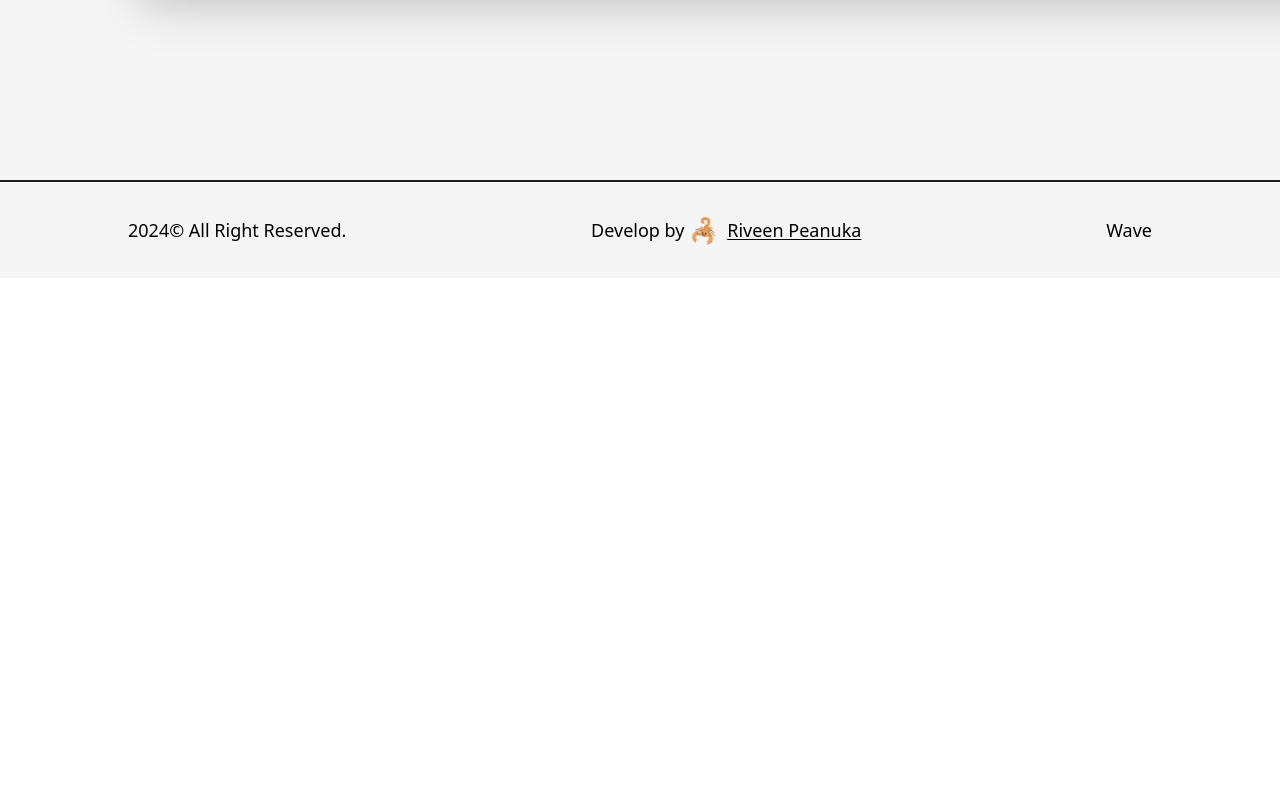
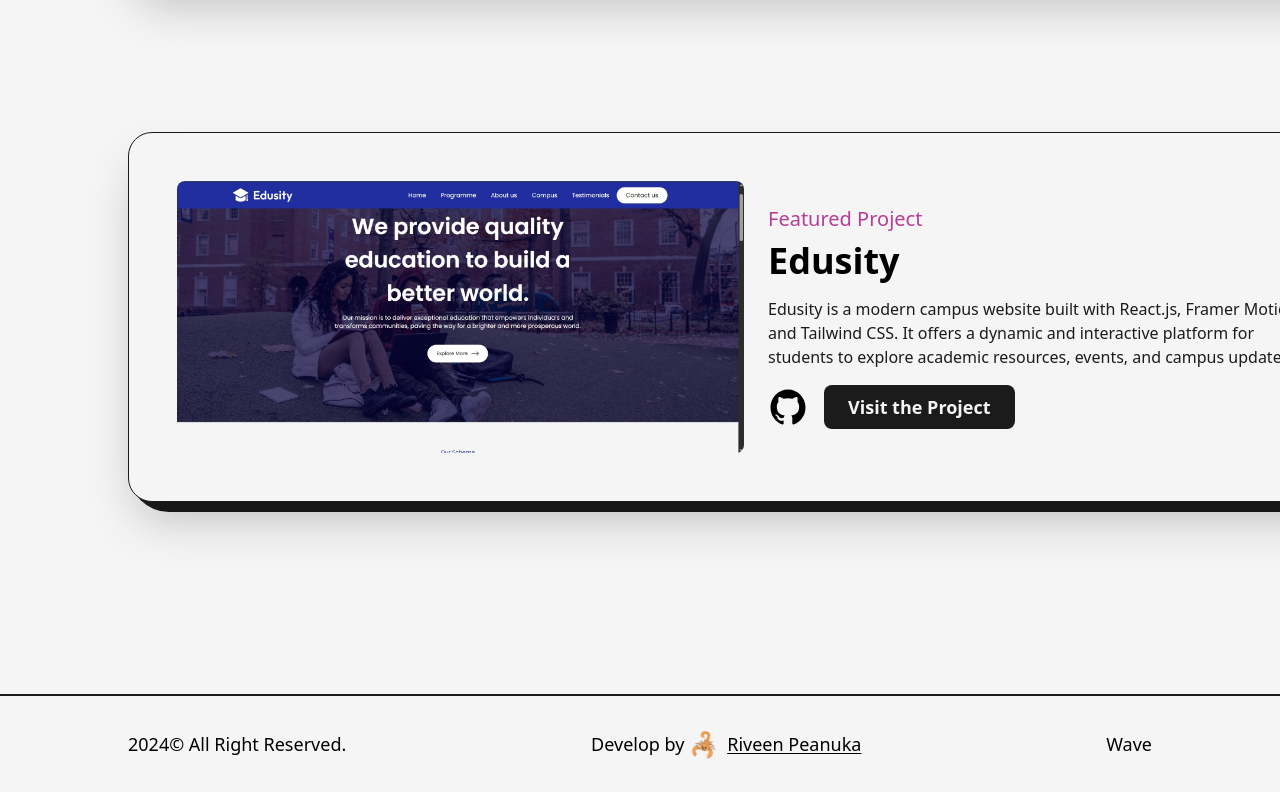
Before and after one commit to spriveen/Portfolio, a Next.js app: page /project in a window 1280 px wide. Shown: the part 7316-8108 px from the top of the page. Before the commit the page ends 7594 px from the top, so only its background shows below. Built offline with nearby package versions, Linux system fonts and the light colour scheme.

Commit message:
update projects.js

```diff
--- a/src/pages/project.js
+++ b/src/pages/project.js
@@ -18,6 +18,7 @@
 import project12 from '../../public/images/projects/10.jpg'
 import project13 from '../../public/images/projects/11.jpg'
 import project14 from '../../public/images/projects/12.jpg'
+import project15 from '../../public/images/projects/13.jpg'
 
 import { motion } from 'framer-motion'
 import AnimatedText from '@/components/AnimatedText'
@@ -258,7 +259,18 @@
                 img={project14}
                 summary="MotorBike Rental is a responsive website built with HTML, CSS, and JavaScript that allows users to explore, book, and rent motorbikes easily. It features a clean design and smooth user experience."
                 link="/"
-                github="https://github.com/spriveen/Liquor-Shop"
+                github="https://github.com/spriveen/Motor-Bike-Web-site"
+                type="Featured Project"
+              />
+            </div>
+
+            <div className='col-span-12'>
+              <FeaturedProject
+                title="Edusity"
+                img={project15}
+                summary="Edusity is a modern campus website built with React.js, Framer Motion, and Tailwind CSS. It offers a dynamic and interactive platform for students to explore academic resources, events, and campus updates."
+                link="/"
+                github="https://github.com/spriveen/Edustry"
                 type="Featured Project"
               />
             </div>
```
Also changed, not shown: public/images/projects/13.jpg (added).
